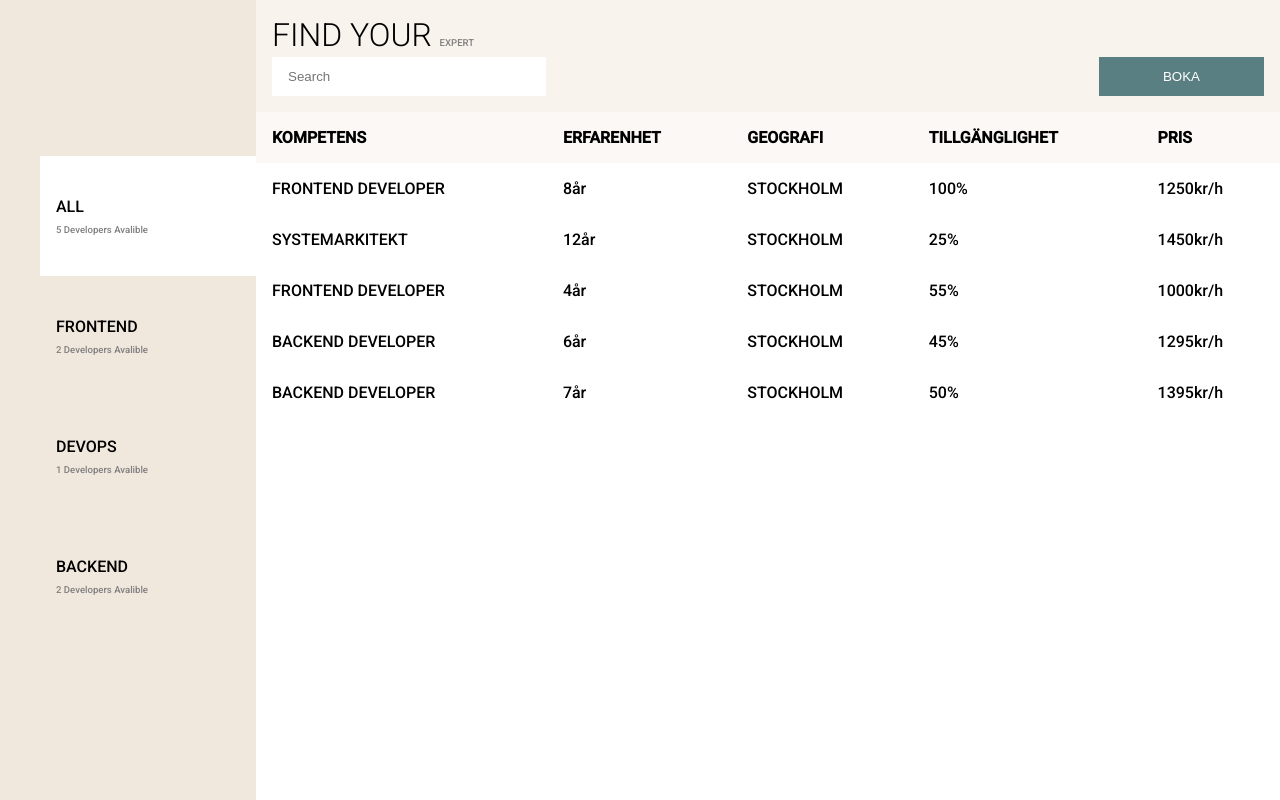
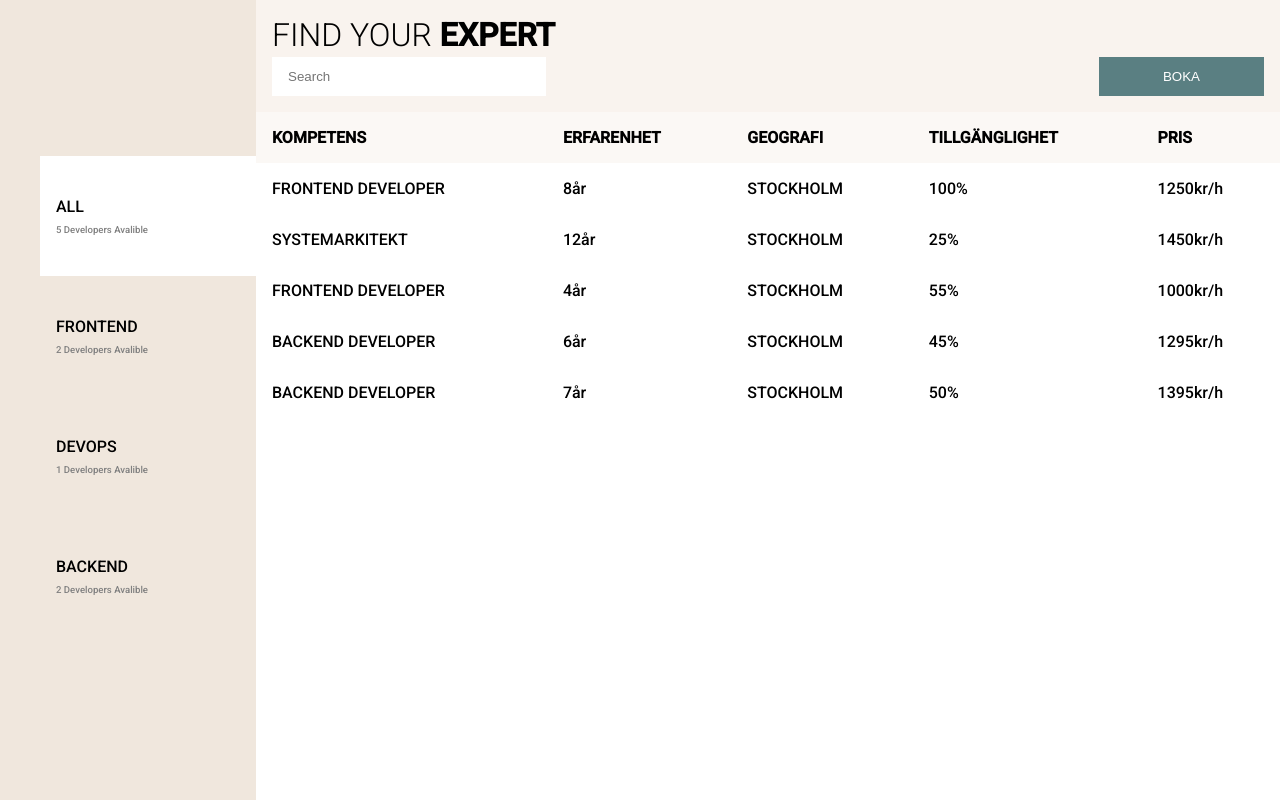
Before and after one commit to jeppeerixon/react-kruso, a React (Vite) app: page / in a window 1280 px wide. Built offline with nearby package versions, Linux system fonts and the light colour scheme; the HTML template or start-up script is replaced by a standard one.

Commit message:
:tada: Done! added simple search function

```diff
--- a/src/App.tsx
+++ b/src/App.tsx
@@ -39,13 +39,17 @@ function App() {
     setActiveBooking(!activeBooking)
   }
 
+  function handleSearch(text: string) {
+    setDevData(data.employees.filter((employee) => employee.developer.title.toLowerCase().includes(text)))
+  }
+
   return (
     <>
       <NavBar props={data.employees} sortBy={sortByCategory} />
 
       <main>
 
-        <Header dev={bookedTitle} handleBookingClick={handleBookingClick} />
+        <Header dev={bookedTitle} handleBookingClick={handleBookingClick} handleSearch={handleSearch} />
 
         <section>
           <table>
--- a/src/components/Header.tsx
+++ b/src/components/Header.tsx
@@ -1,14 +1,28 @@
+import { useState } from 'react'
 import '../styles/Header.css'
 
-function Header( { dev, handleBookingClick }) {
+interface IHeaderProps {
+  dev: string;
+  handleBookingClick: () => void;
+  handleSearch: (text: string) => void;
+}
+
+function Header( { dev, handleBookingClick, handleSearch }: IHeaderProps) {
+
+  const [search, setSearch] = useState<string>('')
+
+  function handleInputChange(e: React.ChangeEvent<HTMLInputElement>) {
+    setSearch(e.target.value)
+    handleSearch(e.target.value)
+  }
 
   return (
       <header>
         <h1>
-            FIND YOUR <span>EXPERT</span>
+          FIND YOUR <strong>EXPERT</strong>
         </h1>
         <div className="searchBook">
-            <input placeholder='Search'/>
+          <input placeholder='Search' value={search} onChange={handleInputChange}/>
           <button onClick={handleBookingClick}>BOKA { dev || '' }</button>
         </div>
       </header>
```
Lines whose indentation alone changed are shown as unchanged.
